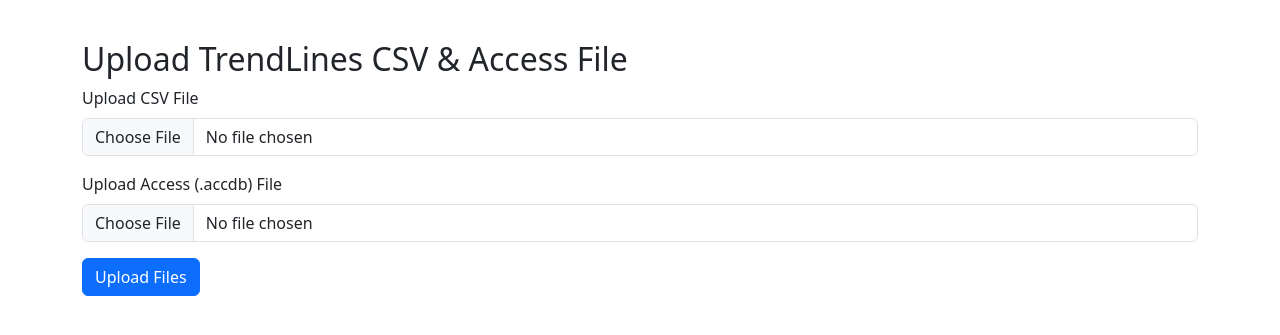
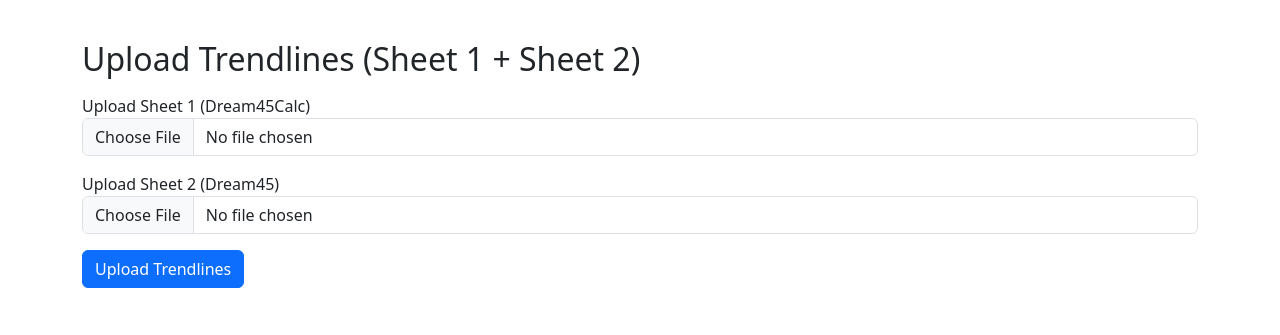
Before and after one commit to 8amitjain/Geo-Algo, a Django app: page /market/trendlines/upload/ in a window 1280 px wide. Shown: the part 56-391 px from the top of the page. Run offline with Django 4.2, Linux system fonts and the light colour scheme; a user stored in the database is signed in.

Commit message:
“fixes”

```diff
--- a/geo_algo/settings.py
+++ b/geo_algo/settings.py
@@ -132,3 +132,6 @@ LOGIN_URL = '/users/login/'
 LOGIN_REDIRECT_URL = '/'
 LOGOUT_REDIRECT_URL = '/'
 AUTH_USER_MODEL = 'users.User'
+
+DATA_UPLOAD_MAX_MEMORY_SIZE = 52428800   # 50MB
+FILE_UPLOAD_MAX_MEMORY_SIZE = 52428800   # 50MB
--- a/market/templates/market/upload_trendlines_csv.html
+++ b/market/templates/market/upload_trendlines_csv.html
@@ -1,33 +1,20 @@
 {% extends "market/base.html" %}
 
 {% block content %}
-  <div class="container mt-4">
-    <h2>Upload TrendLines CSV & Access File</h2>
+<div class="container mt-4">
+    <h2>Upload Trendlines (Sheet 1 + Sheet 2)</h2>
 
-    {% if messages %}
-      <div class="mt-3">
-        {% for message in messages %}
-          <div class="alert alert-{{ message.tags }}">
-            {{ message }}
-          </div>
-        {% endfor %}
-      </div>
-    {% endif %}
-
-    <form method="post" action="{% url 'market:upload_trendlines_csv' %}" enctype="multipart/form-data">
-      {% csrf_token %}
-
-      <div class="mb-3">
-        <label for="csvFile" class="form-label">Upload CSV File</label>
-        <input type="file" name="csv_file" id="csvFile" class="form-control" accept=".csv" required>
-      </div>
-
-      <div class="mb-3">
-        <label for="accdbFile" class="form-label">Upload Access (.accdb) File</label>
-        <input type="file" name="accdb_file" id="accdbFile" class="form-control" accept=".accdb" required>
-      </div>
-
-      <button type="submit" class="btn btn-primary">Upload Files</button>
+    <form method="post" enctype="multipart/form-data" class="mt-3">
+        {% csrf_token %}
+        <div class="form-group mb-3">
+            <label for="sheet1">Upload Sheet 1 (Dream45Calc)</label>
+            <input type="file" name="sheet1" class="form-control" required>
+        </div>
+        <div class="form-group mb-3">
+            <label for="sheet2">Upload Sheet 2 (Dream45)</label>
+            <input type="file" name="sheet2" class="form-control" required>
+        </div>
+        <button type="submit" class="btn btn-primary">Upload Trendlines</button>
     </form>
-  </div>
+</div>
 {% endblock %}
--- a/market/views.py
+++ b/market/views.py
@@ -1,22 +1,23 @@
-from .plotters import InteractiveChartPlotter, EMACandlestickPlotter
-from .services import TrendLinePersistenceService
-from .dhan import DHANClient
-from .utils import buy_sell_stock
-from .models import TrendLine, TrendLineCheck
+import csv
+import io
+import subprocess
+from datetime import datetime, timedelta
 
-from geo_algo import settings
-from datetime import datetime, timedelta
+import matplotlib
+import pandas as pd
+from django.contrib import messages
 from django.contrib.auth.decorators import login_required
-from django.contrib import messages
 from django.shortcuts import get_object_or_404, redirect, render
 from django.utils import timezone
 
-import subprocess
-import csv
-import io
-# import pyodbc
-import pandas as pd
-import matplotlib
+from geo_algo import settings
+
+from .dhan import DHANClient
+from .models import TrendLine, TrendLineCheck
+from .plotters import EMACandlestickPlotter, InteractiveChartPlotter
+from .services import TrendLinePersistenceService
+from .utils import buy_sell_stock
+
 matplotlib.use("Agg")
 
 
@@ -106,98 +107,90 @@ def candlestick_chart(request):
 
 @login_required
 def upload_trendlines_csv(request):
-    if request.method == "POST":
-        csv_file = request.FILES.get("csv_file")
-        accdb_file = request.FILES.get("accdb_file")
+    if request.method == "POST" and request.FILES.get("sheet1") and request.FILES.get("sheet2"):
+        file1 = request.FILES["sheet1"]
+        file2 = request.FILES["sheet2"]
 
-        if not csv_file or not csv_file.name.endswith(".csv"):
-            messages.error(request, "Uploaded CSV file is missing or not valid.")
-            return redirect("market:upload_trendlines_csv")
-
-        if not accdb_file or not accdb_file.name.endswith(".accdb"):
-            messages.error(request, "Uploaded Access (.accdb) file is missing or not valid.")
-            return redirect("market:upload_trendlines_csv")
+        def read_file(file):
+            if file.name.lower().endswith(".csv"):
+                return pd.read_csv(io.StringIO(file.read().decode("utf-8")))
+            else:
+                return pd.read_excel(file)
 
         try:
-            # 🔹 Read CSV file and create trendlines
-            decoded_csv = csv_file.read().decode("utf-8")
-            reader = csv.DictReader(io.StringIO(decoded_csv))
+            df1 = read_file(file1)
+            df2 = read_file(file2)
             created = 0
 
             client = DHANClient(access_token=settings.DATA_DHAN_ACCESS_TOKEN)
             symbol_result = client.get_symbols()
 
-            if isinstance(symbol_result, dict) and "instrument_list" in symbol_result:
-                instrument_list = symbol_result["instrument_list"]
-            else:
+            if not isinstance(symbol_result, dict) or "instrument_list" not in symbol_result:
                 messages.error(request, "Failed to fetch symbol data from DHAN.")
                 return redirect("market:upload_trendlines_csv")
 
+            instrument_list = symbol_result["instrument_list"]
             symbol_lookup = {
                 item["symbol"].strip().upper(): item["security_id"].strip()
                 for item in instrument_list
             }
 
-            for row in reader:
-                full_script = row["Scrip"].strip()
-                symbol = full_script.split()[0].upper()
+            for _, row in df1.iterrows():
+                raw_symbol = str(row["txtName"]).strip()
+                symbol = raw_symbol.split()[0].upper()
 
-                try:
-                    days = int(row["Days"].strip())
-                except ValueError:
-                    messages.warning(request, f"Invalid Days for symbol: {symbol}")
+                # Match symbol in df2 for scale and startDay
+                meta = df2[df2["scrip"].str.upper() == symbol]
+                if meta.empty:
+                    messages.warning(request, f"Metadata not found for {symbol}")
                     continue
 
                 try:
-                    start_date = (timezone.now().date() - timedelta(days=days)).isoformat()
-                except:
-                    messages.warning(request, f"Failed to calculate start date for symbol: {symbol}")
+                    scale = float(meta.iloc[0]["scale"])
+                    start_day = int(meta.iloc[0]["startDay"])
+                    days_offset = int(row["days"])
+                except Exception:
+                    messages.warning(request, f"Invalid data for {symbol}, skipping.")
                     continue
 
                 security_id = symbol_lookup.get(symbol)
                 if not security_id:
-                    messages.warning(request, f"Symbol not found in DHAN list: {symbol}")
+                    messages.warning(request, f"Symbol not found in DHAN: {symbol}")
                     continue
 
-                # Store trendline
-                # TrendLine.objects.create(
-                #     symbol=symbol,
-                #     security_id=security_id,
-                #     start_date=start_date,
-                #     price_to_bar_ratio="1",  # default or parse from somewhere
-                #     angles=[45.0],  # default or update if needed
-                #     start_price=row["Plot Price"]
-                # )
-                # created += 1
+                hist_df = client.get_full_history(security_id)
+                if hist_df.empty or len(hist_df) < days_offset:
+                    messages.warning(request, f"Not enough data for {symbol}")
+                    continue
 
-            messages.success(request, f"{created} trend lines created from CSV.")
+                # Set index to timestamp and ensure date sorting
+                # hist_df.index = pd.to_datetime(hist_df["timestamp"])
+                print(hist_df.head())
+                hist_df = hist_df.sort_index()
 
-            # 🔹 Process .accdb file using mdbtools
-            accdb_path = f"/tmp/{accdb_file.name}"
-            with open(accdb_path, "wb") as f:
-                for chunk in accdb_file.chunks():
-                    f.write(chunk)
+                # Reverse to count days back
+                hist_df = hist_df[::-1].reset_index()
 
-            # 🔍 List tables in the .accdb file
-            result = subprocess.run(
-                ["mdb-tables", "-1", accdb_path],
-                capture_output=True,
-                text=True
-            )
-            table_names = result.stdout.strip().splitlines()
+                if days_offset >= len(hist_df):
+                    messages.warning(request, f"Insufficient bars to offset {days_offset} days for {symbol}")
+                    continue
 
-            if not table_names:
-                messages.warning(request, "No tables found in the Access file.")
-            else:
-                for table in table_names[:2]:  # print only first 2 tables
-                    export_result = subprocess.run(
-                        ["mdb-export", accdb_path, table],
-                        capture_output=True,
-                        text=True
+                target_row = hist_df.iloc[days_offset]
+                start_date = target_row["timestamp"].date()
+                start_price = target_row["low"]
+
+                for angle in [45, 63.75, 26.25]:
+                    TrendLine.objects.create(
+                        symbol=symbol,
+                        security_id=security_id,
+                        start_date=start_date,
+                        price_to_bar_ratio=scale,
+                        angles=[angle],
+                        start_price=start_price,
                     )
-                    print(f"Table {table} preview:")
-                    print(export_result.stdout[:1000])  # log sample
+                    created += 1
 
+            messages.success(request, f"{created} trend lines created.")
             return redirect("market:trendline_list")
 
         except Exception as e:
```
